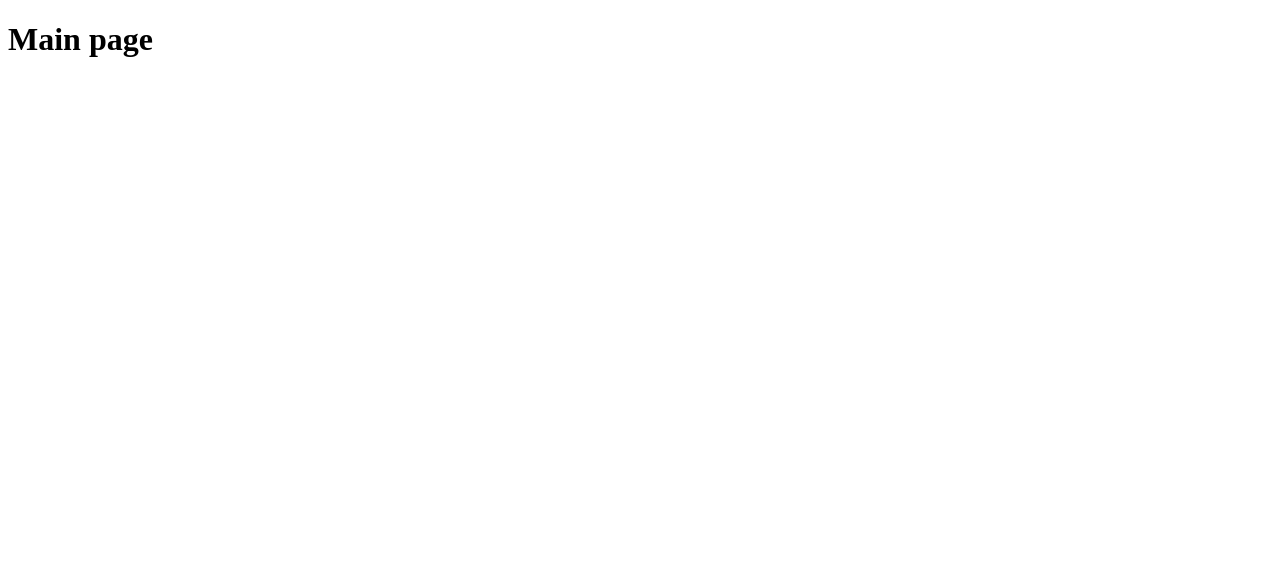
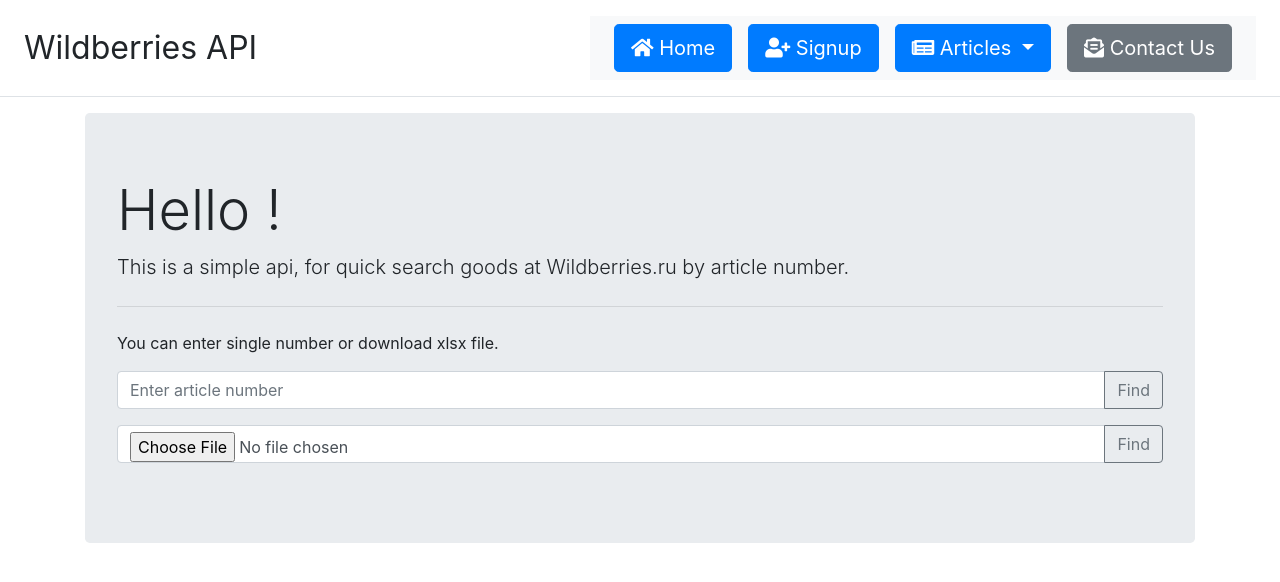
Before and after one commit to Yurik16/wildberries_api, a Django app: page / in a window 1280 px wide. Before the commit the part shown is almost empty. Shown: the top 582 px of the page. Run offline with Django 3.2, Linux system fonts and the light colour scheme; some libraries are stand-ins or nearby versions.

Commit message:
Create base.html template. Update index.html

```diff
--- /dev/null
+++ b/templates/web_api/base.html
@@ -0,0 +1,43 @@
+<!DOCTYPE html>
+<html lang="en">
+<head>
+    <meta charset="UTF-8">
+    <title>{% block title %} Wildberries_api app {% endblock %}</title>
+    <link rel="stylesheet" href="https://cdn.jsdelivr.net/npm/bootstrap@4.6.0/dist/css/bootstrap.min.css"
+          integrity="sha384-B0vP5xmATw1+K9KRQjQERJvTumQW0nPEzvF6L/Z6nronJ3oUOFUFpCjEUQouq2+l" crossorigin="anonymous">
+    <link rel="stylesheet" href="https://cdnjs.cloudflare.com/ajax/libs/font-awesome/5.11.2/css/all.min.css">
+</head>
+<body>
+<div class="d-flex flex-column flex-md-row align-items-center p-3 px-md-4 mb-3 bg-white border-bottom box-shadow">
+    <h2 class="my-0 mr-md-auto font-weight-normal">
+        Wildberries API
+    </h2>
+    <nav class="navbar navbar-expand-lg navbar-light bg-light">
+        <ul class="navbar-nav">
+            <li class="nav-item px-2"><a href="{'home'}" class="btn btn-primary btn-block btn-lg">
+                <i class="fas fa-home"></i> Home </a></li>
+            <li class="nav-item px-2"><a href="{'signup'}" class="btn btn-primary btn-block btn-lg">
+                <i class="fas fa-user-plus"></i> Signup </a></li>
+            <li class="dropdown px-2">
+                <button class="btn btn-primary dropdown-toggle btn-lg" type="button" id="dropdownMenuButton"
+                        data-toggle="dropdown" aria-haspopup="true" aria-expanded="false">
+                    <i class="fas fa-newspaper"></i> Articles
+                </button>
+                <div class="dropdown-menu bg-light" aria-labelledby="dropdownMenuButton">
+                    <a class="dropdown-item" href="{'APPs'}">List of articles</a>
+                    <a class="dropdown-item" href="{'new_app'}">Add new article</a>
+                    <a class="dropdown-item" href="#">Something else here</a>
+                </div>
+            </li>
+            <li class="nav-item px-2"><a href="{'contact'}" class="btn btn-secondary btn-block btn-lg">
+                <i class="fas fa-envelope-open-text"></i> Contact Us </a>
+            </li>
+        </ul>
+    </nav>
+</div>
+<main class="container">
+    {% block content %}
+    {% endblock %}
+</main>
+</body>
+</html>
--- a/templates/web_api/index.html
+++ b/templates/web_api/index.html
@@ -1,10 +1,24 @@
-<!DOCTYPE html>
-<html lang="en">
-<head>
-    <meta charset="UTF-8">
-    <title>web_app</title>
-</head>
-<body>
-    <h1>Main page</h1>
-</body>
-</html>
+{% extends 'web_api/base.html' %}
+{% block title %}Home{% endblock %}
+{% block content %}
+    <div class="jumbotron">
+        <h1 class="display-4">Hello {{ user.username }}!</h1>
+        <p class="lead">This is a simple api, for quick search goods at Wildberries.ru by article number.</p>
+        <hr class="my-4">
+        <p>You can enter single number or download xlsx file.</p>
+        <div class="input-group mb-3">
+            <input type="text" class="form-control" placeholder="Enter article number" aria-label="Recipient's username"
+                   aria-describedby="basic-addon2">
+            <div class="input-group-append">
+                <button class="btn btn-outline-secondary" type="button">Find</button>
+            </div>
+        </div>
+        <div class="input-group mb-3">
+            <input class="form-control" type="file" id="formFile">
+            <div class="input-group-append">
+                <button class="btn btn-outline-secondary" type="button">Find</button>
+            </div>
+        </div>
+    </div>
+
+{% endblock %}
```
